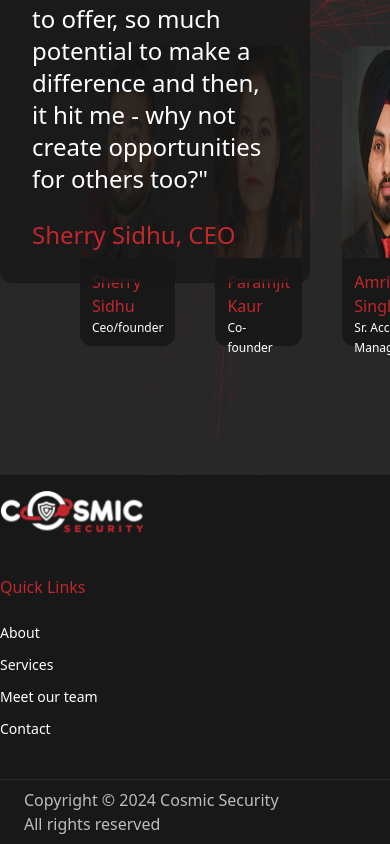
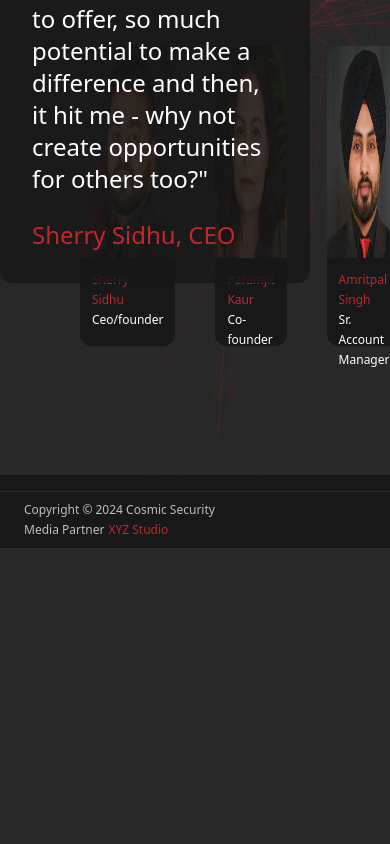
Before and after one commit to gautamxyzstudio/Cosmic-security, a Next.js app: page /meet-our-team in a window 390 px wide. Shown: the part 820-1664 px from the top of the page. After the commit the page ends 1368 px from the top, so only its background shows below. Built offline with nearby package versions, Linux system fonts and the light colour scheme.

Commit message:
update footer and quick links with new contact strings and improve responsive styles

```diff
--- a/src/appComponents/footer/Footer.tsx
+++ b/src/appComponents/footer/Footer.tsx
@@ -9,55 +9,64 @@ import QuickLinks from "@/components/footerComponent/QuickLinks";
 const Footer = () => {
   return (
     <footer className=" pt-4 md:px-20 md:py-10 bg-black border-t border-borderStroke flex flex-col gap-y-10  md:gap-y-14">
+      {/* Desktop View */}
+      <div className="hidden md:flex flex-col gap-y-10">
+        <div className="flex items-start justify-between">
           <div className="flex justify-start items-center">
             <Image alt="Cosmic Security" src={icons.LOGO} />
-      </div>
-      <div className="flex flex-col gap-y-10">
-        <div className="flex items-center justify-between">
-          <div></div>
-          {/*Quick Links */}
-          <QuickLinks />
 
           </div>
-        <div className=" hidden md:flex justify-between items-center pt-6 border-t border-borderStroke">
+          <div></div>
+          {/*Quick Links & Follow us */}
+          <QuickLinks />
+          {/* End */}
+        </div>
+
+        <div className=" hidden md:flex justify-between items-center pt-2 border-t border-borderStroke">
           <Description
             customClasses="!text-lightGrey"
             content="Copyright © 2024 Cosmic Security"
             type={IDescriptionTypes.dec16}
           />
+          <div className="flex flex-row items-center gap-1">
             <Description
               customClasses="!text-lightGrey"
-            content="All rights reserved"
+              content="Media Partner"
+              type={IDescriptionTypes.dec16}
+            />{" "}
+            <Description
+              customClasses="!text-primary"
+              content=" XYZ Studio"
               type={IDescriptionTypes.dec16}
             />
           </div>
         </div>
+      </div>
+      {/* End Desktop */}
+
+      {/* Mobile  view*/}
       <div className="flex flex-col px-6 py-2 border-t border-borderStroke  md:hidden">
         <Description
           customClasses="!text-lightGrey"
           content="Copyright © 2024 Cosmic Security"
-          type={IDescriptionTypes.dec16}
+          type={IDescriptionTypes.dec12}
         />
+        <div className="flex flex-row items-center gap-1">
           <Description
             customClasses="!text-lightGrey"
-          content="All rights reserved"
-          type={IDescriptionTypes.dec16}
+            content="Media Partner"
+            type={IDescriptionTypes.dec12}
+          />{" "}
+          <Description
+            customClasses="!text-primary"
+            content=" XYZ Studio"
+            type={IDescriptionTypes.dec12}
           />
         </div>
+      </div>
+      {/* End Mobile */}
     </footer>
   );
 };
 
 export default Footer;
-
-export const informationData = [
-  {
-    description: "515 W Pender St Unit 229, Vancouver, BC V6B 1V5 +1",
-  },
-  {
-    description: "email@fitjattfitness.com",
-  },
-  {
-    description: "(844)999-7836",
-  },
-];
--- a/src/components/footerComponent/QuickLinks.tsx
+++ b/src/components/footerComponent/QuickLinks.tsx
@@ -4,48 +4,57 @@
 import React from "react";
 import Description, { IDescriptionTypes } from "../textTypes/Description";
 import Heading, { IHeadingTags, IHeadingTypes } from "../textTypes/Heading";
-
+import FollowUs from "./FollowUs";
 
 const QuickLinks = () => {
   const quickLinks = [
     {
       id: 1,
+      title: STRINGS.home,
+      href: route.home,
+    },
+    {
+      id: 2,
+      title: STRINGS.services,
+      href: route.services,
+    },
+    {
+      id: 3,
       title: STRINGS.about,
       href: route.about,
     },
     {
-        id: 3,
-        title: STRINGS.services,
-        href: route.services,
-      },
-      {
       id: 4,
-        title: STRINGS.meetOurTeam,
+      title: STRINGS.meet_our,
       href: route.meetOurTeam,
     },
     {
       id: 5,
-        title: STRINGS.contact,
+      title: STRINGS.con_us,
       href: route.contact,
     },
   ];
   return (
-      <div className="flex md:flex-col items-start justify-between md:gap-y-6 w-full md:w-fit">
-        <div className="flex flex-col gap-y-6">
-          <Heading tagType={IHeadingTags.h3} content="Quick Links" type={IHeadingTypes.heading20} />
-          <div className="flex flex-col gap-y-3 ">
+    <div className="flex flex-col items-start justify-between gap-y-4 md:gap-y-6 w-fit">
+      <div className="flex flex-col gap-y-2 md:gap-y-4">
+        <Heading
+          tagType={IHeadingTags.h4}
+          content="Quick Links"
+          type={IHeadingTypes.heading20}
+        />
+        <div className="flex flex-col gap-y-1 md:gap-y-2 ">
           {quickLinks.map((link) => (
             <Link key={link.id} href={link.href}>
               <Description
                 content={link.title}
-                  customClasses="!text-sm cursor-pointer"
+                customClasses="!text-lightGrey cursor-pointer"
                 type={IDescriptionTypes.dec16}
               />
             </Link>
           ))}
         </div>
       </div>
-
+      <FollowUs />
     </div>
   );
 };
--- a/src/components/textTypes/Description.tsx
+++ b/src/components/textTypes/Description.tsx
@@ -21,7 +21,7 @@ const getDescriptionStyles = (type: IDescriptionTypes) => {
     case IDescriptionTypes.dec20:
       return ` font-normal text-xl text-white `;
     case IDescriptionTypes.dec16:
-      return ` font-normal text-base text-white `;
+      return ` font-normal text-text-12 md:text-base  text-white `;
     case IDescriptionTypes.dec12:
       return ` font-normal text-text-12  text-white `;
     default:
--- a/src/components/textTypes/Heading.tsx
+++ b/src/components/textTypes/Heading.tsx
@@ -41,7 +41,7 @@ const getHeadingStyles = (type: IHeadingTypes) => {
     case IHeadingTypes.heading56:
       return `xl:text-heading-56 `;
     case IHeadingTypes.heading20:
-      return `xl:text-xl`;
+      return `md:text-xl text-sm`;
     default:
       return `xl:text-heading-80 `;
   }
--- a/src/constants/en.ts
+++ b/src/constants/en.ts
@@ -4,6 +4,8 @@ export const STRINGS = {
   about: "About",
   contact: "Contact",
   meetOurTeam: "Meet our team",
+  con_us: 'Contact us',
+  meet_our : "Meet Our Team",
   register: "Register Today",
   homeHeading: "Our business is to protect yours",
   homeDec:
```
Also changed, not shown: src/components/footerComponent/FollowUs.tsx (+13 -26 lines). Lines whose indentation alone changed are shown as unchanged.
